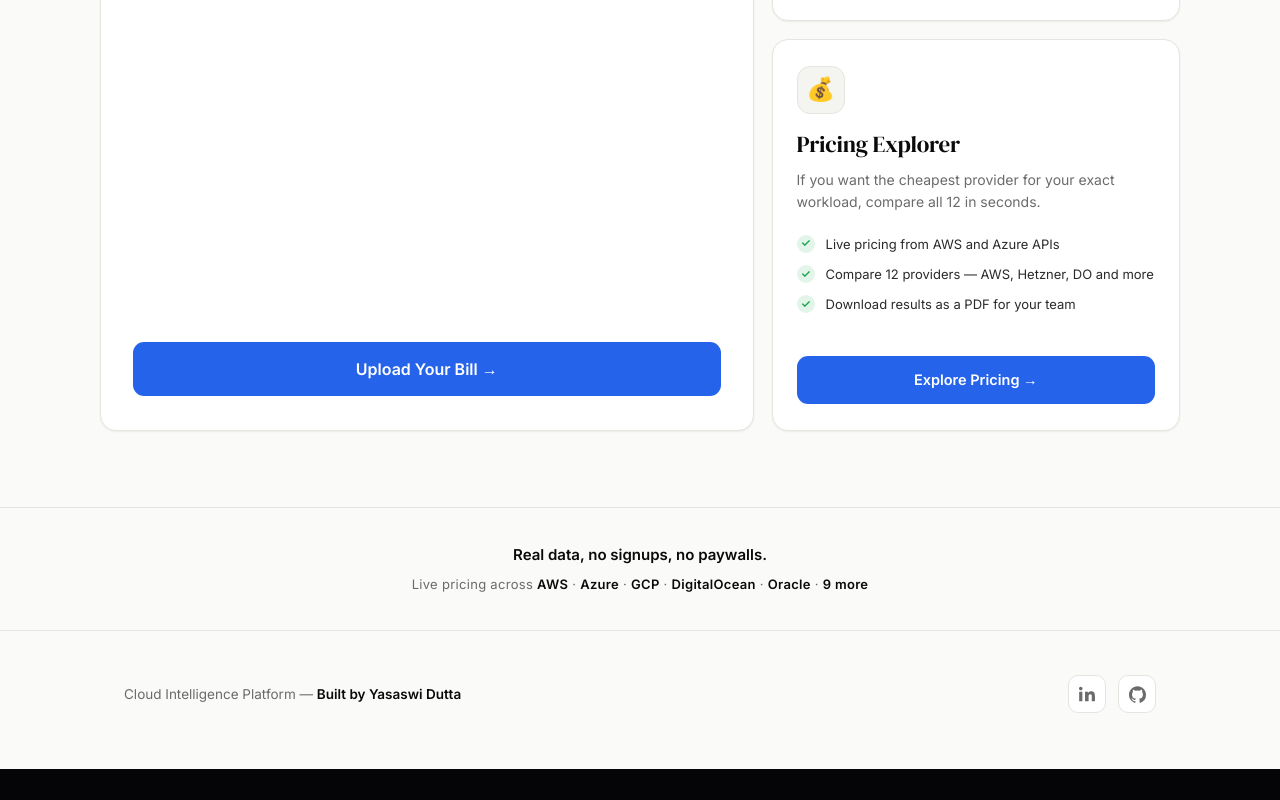
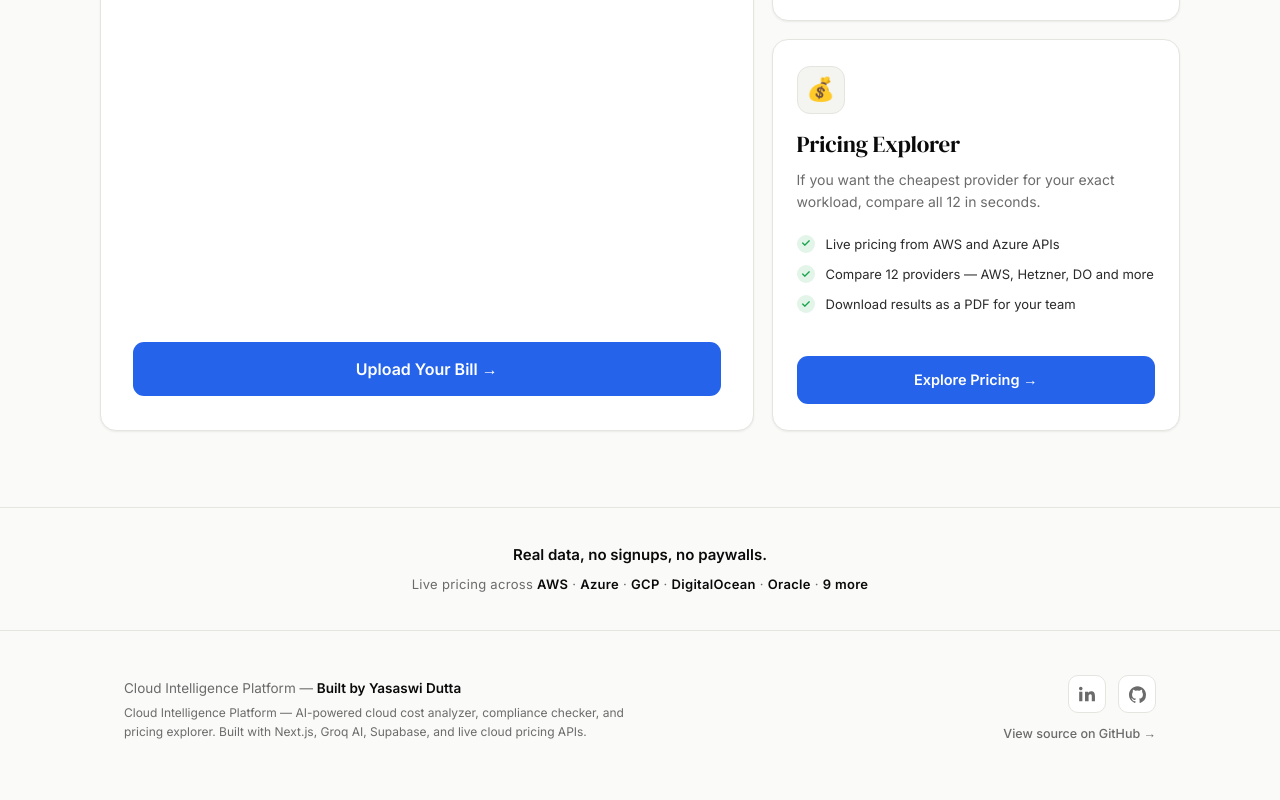
Before and after one commit to Yasasu06/Cloud, a Next.js app in the folder react-frontend/: page /demo in a window 1280 px wide. Shown: the part 1664-2464 px from the top of the page. Before the commit the page ends 2433 px from the top, so only its background shows below. Built offline with nearby package versions, Linux system fonts and the light colour scheme; no server answers.

Commit message:
Fix footer links, add LinkedIn and GitHub, project description

```diff
--- a/react-frontend/app/demo/page.tsx
+++ b/react-frontend/app/demo/page.tsx
@@ -343,17 +343,32 @@ export default function DemoPage() {
           maxWidth: 1080, margin: '0 auto',
           padding: 'clamp(28px, 5vw, 44px) clamp(20px, 5vw, 24px) clamp(40px, 6vw, 56px)',
         }}>
+          <div style={{ display: 'flex', flexDirection: 'column', gap: 6, maxWidth: 520 }}>
             <span style={{ fontSize: 13.5, color: 'var(--text-muted)' }}>
               Cloud Intelligence Platform — <span style={{ color: 'var(--text)', fontWeight: 600 }}>Built by Yasaswi Dutta</span>
             </span>
+            <span style={{ fontSize: 12, color: 'var(--text-muted)', lineHeight: 1.55 }}>
+              Cloud Intelligence Platform — AI-powered cloud cost analyzer, compliance checker, and pricing explorer. Built with Next.js, Groq AI, Supabase, and live cloud pricing APIs.
+            </span>
+          </div>
 
+          <div style={{ display: 'flex', flexDirection: 'column', alignItems: 'flex-end', gap: 12 }}>
             <div style={{ display: 'flex', alignItems: 'center', gap: 12 }}>
-            <SocialLink href="#" label="LinkedIn">
+              <SocialLink href="https://www.linkedin.com/in/yasaswidutta/" label="LinkedIn">
                 <path d="M4.98 3.5C4.98 4.88 3.87 6 2.5 6S0 4.88 0 3.5 1.12 1 2.5 1s2.48 1.12 2.48 2.5zM.25 8h4.5v13.5H.25V8zM8.5 8h4.32v1.85h.06c.6-1.14 2.07-2.34 4.26-2.34 4.56 0 5.4 3 5.4 6.9v7.09h-4.5v-6.28c0-1.5-.03-3.43-2.09-3.43-2.09 0-2.41 1.63-2.41 3.32v6.39H8.5V8z" />
               </SocialLink>
-            <SocialLink href="https://github.com/Yasasu06" label="GitHub">
+              <SocialLink href="https://github.com/Yasasu06/Cloud" label="GitHub">
                 <path d="M12 .5C5.37.5 0 5.87 0 12.5c0 5.3 3.44 9.8 8.21 11.39.6.11.82-.26.82-.58 0-.29-.01-1.05-.02-2.06-3.34.73-4.04-1.61-4.04-1.61-.55-1.39-1.34-1.76-1.34-1.76-1.09-.74.08-.73.08-.73 1.2.08 1.84 1.24 1.84 1.24 1.07 1.83 2.81 1.3 3.5.99.11-.78.42-1.3.76-1.6-2.67-.3-5.47-1.34-5.47-5.95 0-1.31.47-2.39 1.24-3.23-.12-.3-.54-1.52.12-3.18 0 0 1.01-.32 3.3 1.23a11.5 11.5 0 0 1 6 0c2.29-1.55 3.3-1.23 3.3-1.23.66 1.66.24 2.88.12 3.18.77.84 1.24 1.92 1.24 3.23 0 4.62-2.81 5.64-5.49 5.94.43.37.81 1.1.81 2.22 0 1.6-.01 2.9-.01 3.29 0 .32.22.7.83.58A12.01 12.01 0 0 0 24 12.5C24 5.87 18.63.5 12 .5z" />
               </SocialLink>
+            </div>
+            <a
+              href="https://github.com/Yasasu06/Cloud"
+              target="_blank"
+              rel="noopener noreferrer"
+              style={{ fontSize: 12.5, color: 'var(--text-muted)', fontWeight: 500, textDecoration: 'none' }}
+            >
+              View source on GitHub →
+            </a>
           </div>
         </div>
 
```
Lines whose indentation alone changed are shown as unchanged.
